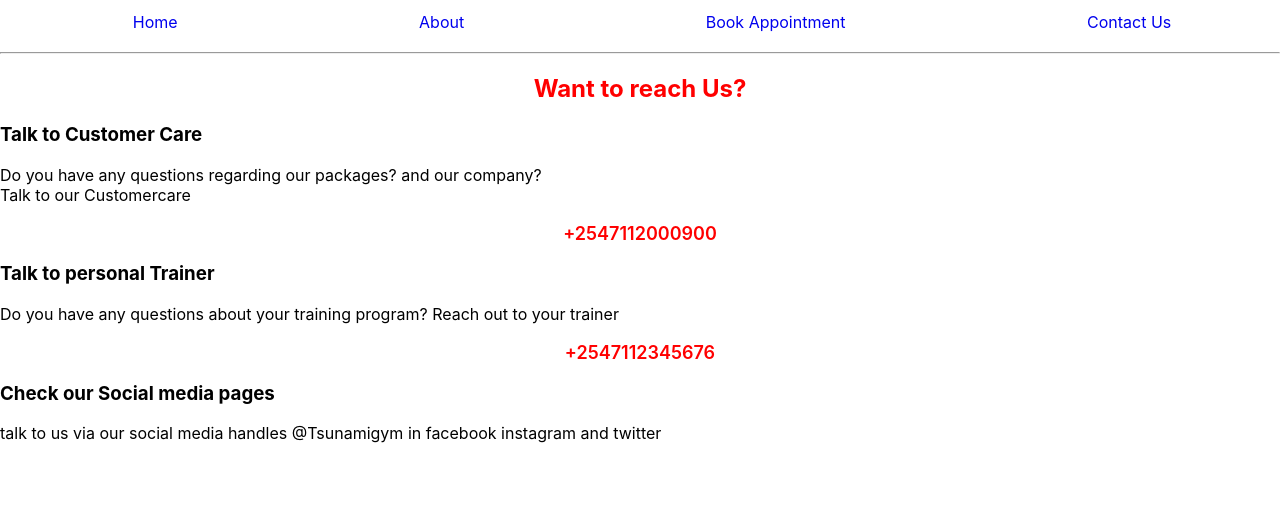
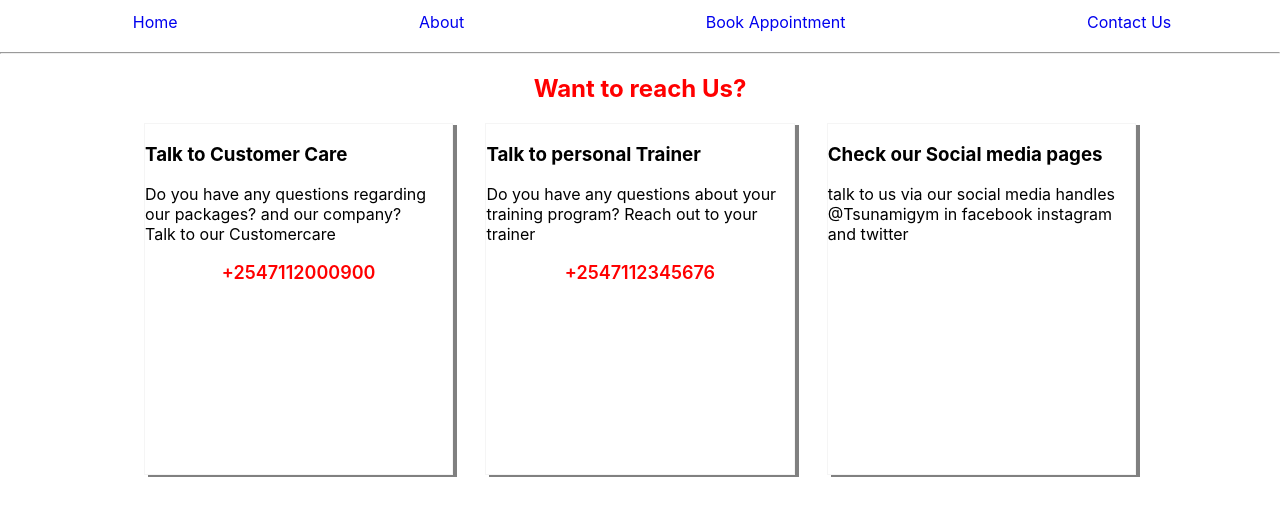
Before and after one commit to ChepkemoiMaurene/phase-2-final-project, a React (Create React App) app: page /contactUs in a window 1280 px wide. Shown: the top 516 px of the page. Built offline with nearby package versions, Linux system fonts and the light colour scheme; data requests are answered from the project's data file.

Commit message:
css styling the contact session

```diff
--- a/src/components/App.css
+++ b/src/components/App.css
@@ -51,3 +51,20 @@
   cursor: pointer;
   border:2px solid orangered
 }
+.fa{
+  font-size: 32px;
+
+}
+.contactSection{
+  display: flex;
+  justify-content: space-around;
+  width: 80%;
+  margin: auto;
+}
+.contactCard{
+  width: 30%;
+  height: 350px;
+  border: 1px solid whitesmoke;
+  box-shadow: 4px 2px grey;
+
+}
```
